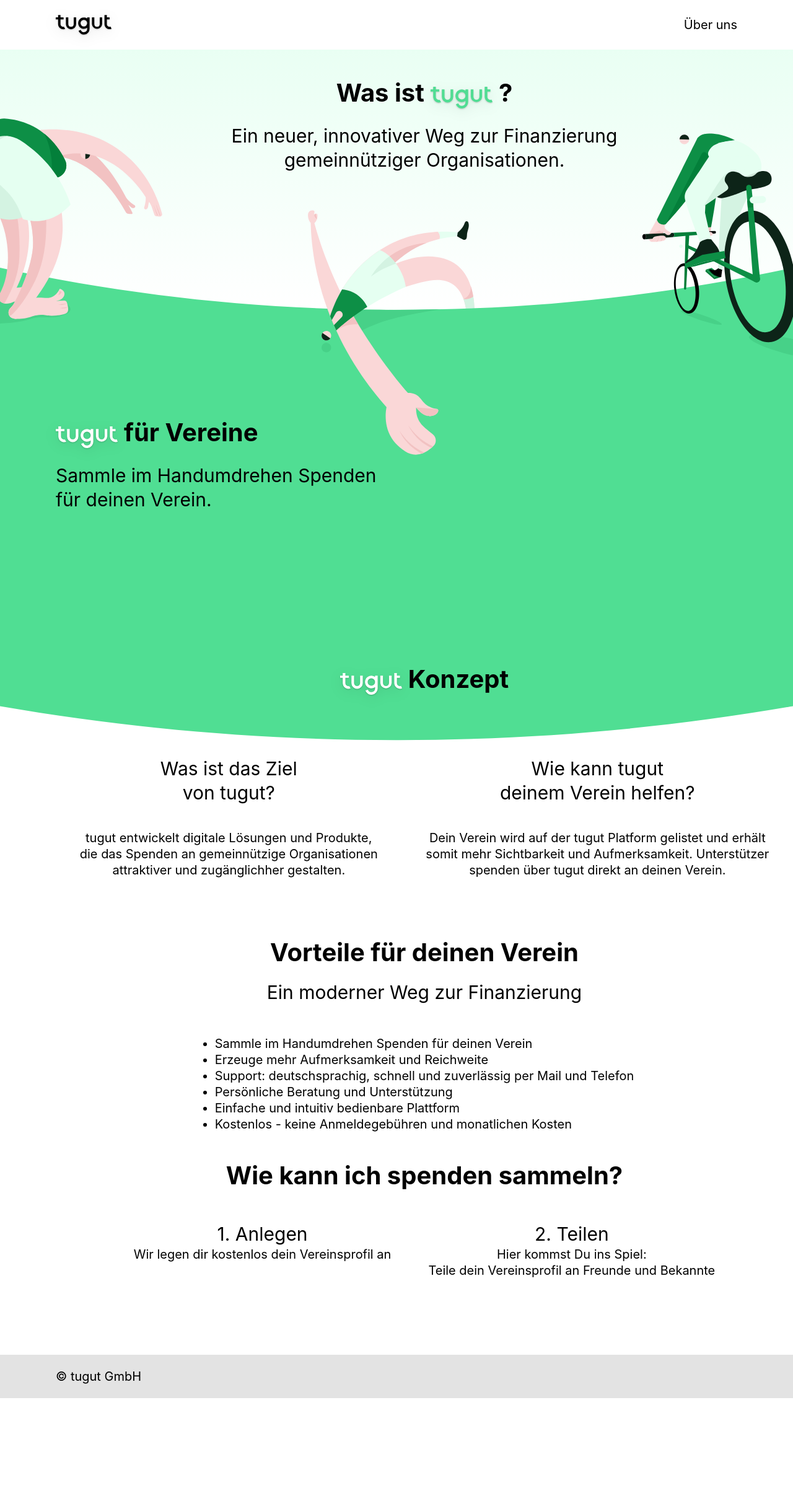
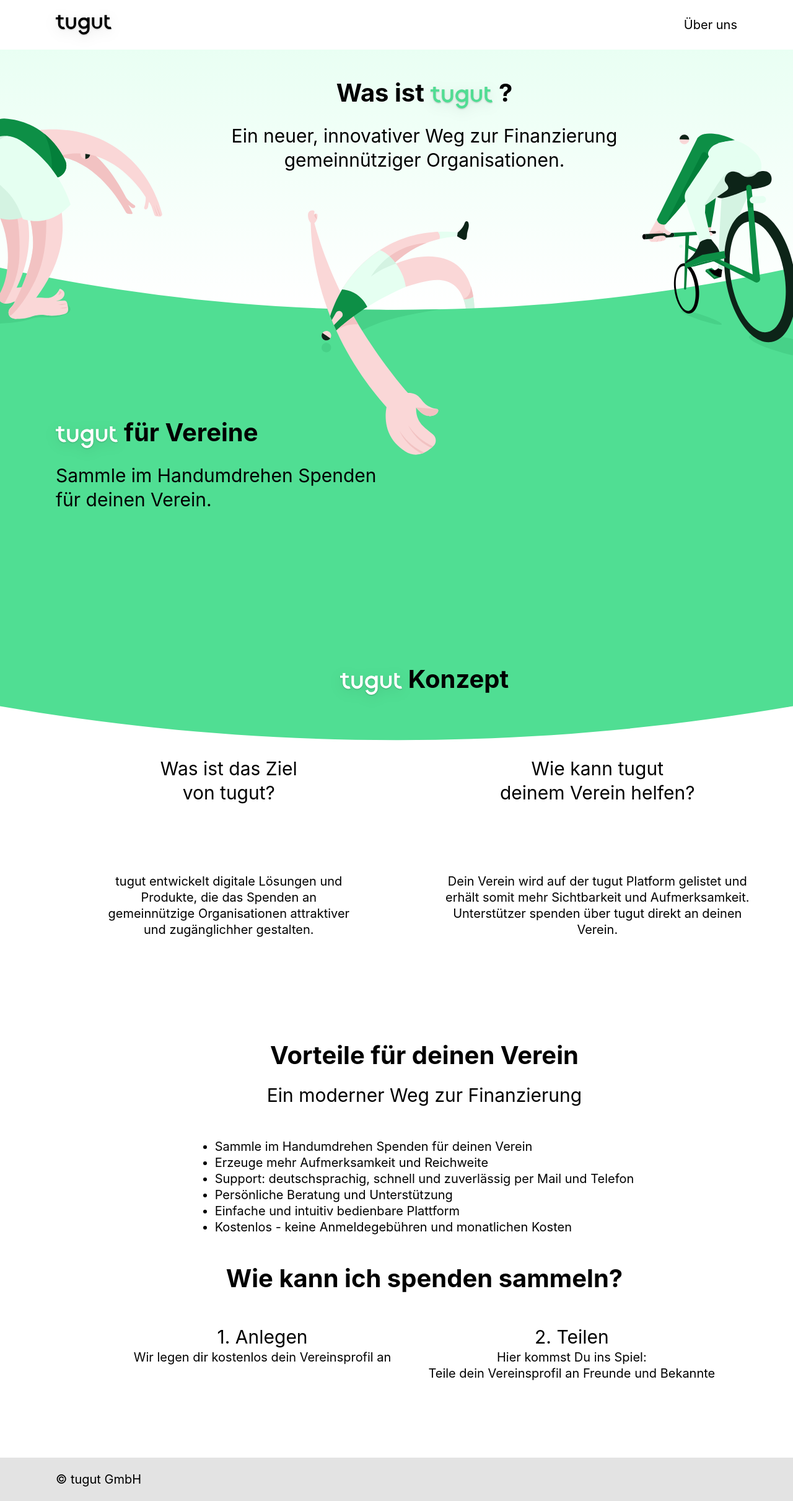
Before and after one commit to tugut-de/site, a Jekyll site: the page built from index.html, in a window 1280 px wide. Shown: the whole page at 62% size. Built offline with Jekyll 4.4.1, drawn with Linux system fonts in a browser that asks for light colours; nearby versions of some CDN libraries; before the commit the page ends 2256 px from its top, so only the background shows below that.

Commit message:
light improvements

```diff
--- a/_layouts/default.html
+++ b/_layouts/default.html
@@ -39,8 +39,8 @@
               Was ist das Ziel<br> von tugut?
             </div>
             <div class="concept-item-desc">
-              tugut entwickelt digitale Lösungen und Produkte,<br>
-              die das Spenden an gemeinnützige Organisationen<br>
+              tugut entwickelt digitale Lösungen und Produkte,
+              die das Spenden an gemeinnützige Organisationen
               attraktiver und zugänglichher gestalten.
             </div>
           </div>
@@ -50,8 +50,8 @@
               deinem Verein helfen?
             </div>
             <div class="concept-item-desc">
-              Dein Verein wird auf der tugut Platform gelistet und erhält<br>
-              somit mehr Sichtbarkeit und Aufmerksamkeit. Unterstützer<br>
+              Dein Verein wird auf der tugut Platform gelistet und erhält
+              somit mehr Sichtbarkeit und Aufmerksamkeit. Unterstützer
               spenden über tugut direkt an deinen Verein.
             </div>
           </div>
--- a/_sass/layout.scss
+++ b/_sass/layout.scss
@@ -185,6 +185,7 @@
 }
 
 .concept-item-desc {
+	padding: 70px;
 	margin-top: 40px;
 	text-align: center;
 	font-size: 2rem;
@@ -225,7 +226,7 @@
 	}
 
 	#concept {
-		margin-top: 150px;
+		margin-top: 100px;
 		align-items: center;
 		text-align: center;
 		justify-content: center;
@@ -238,6 +239,11 @@
 
 	.concept-item-header {
 		margin-top: 20px;
+	}
+
+	.concept-item-desc {
+		padding: 0;
+		margin-bottom: 50px;
 	}
 
 	#howto {
```
